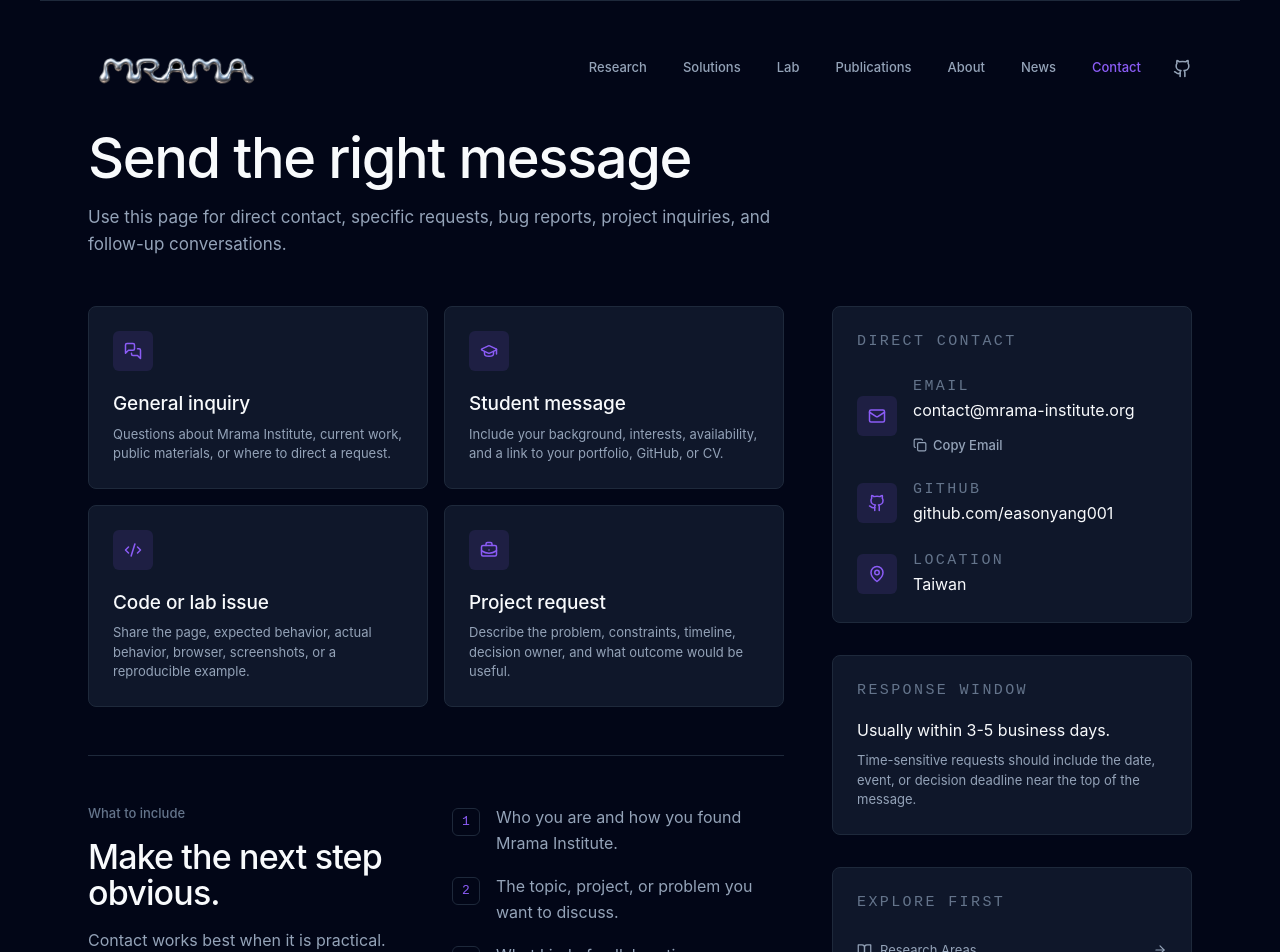
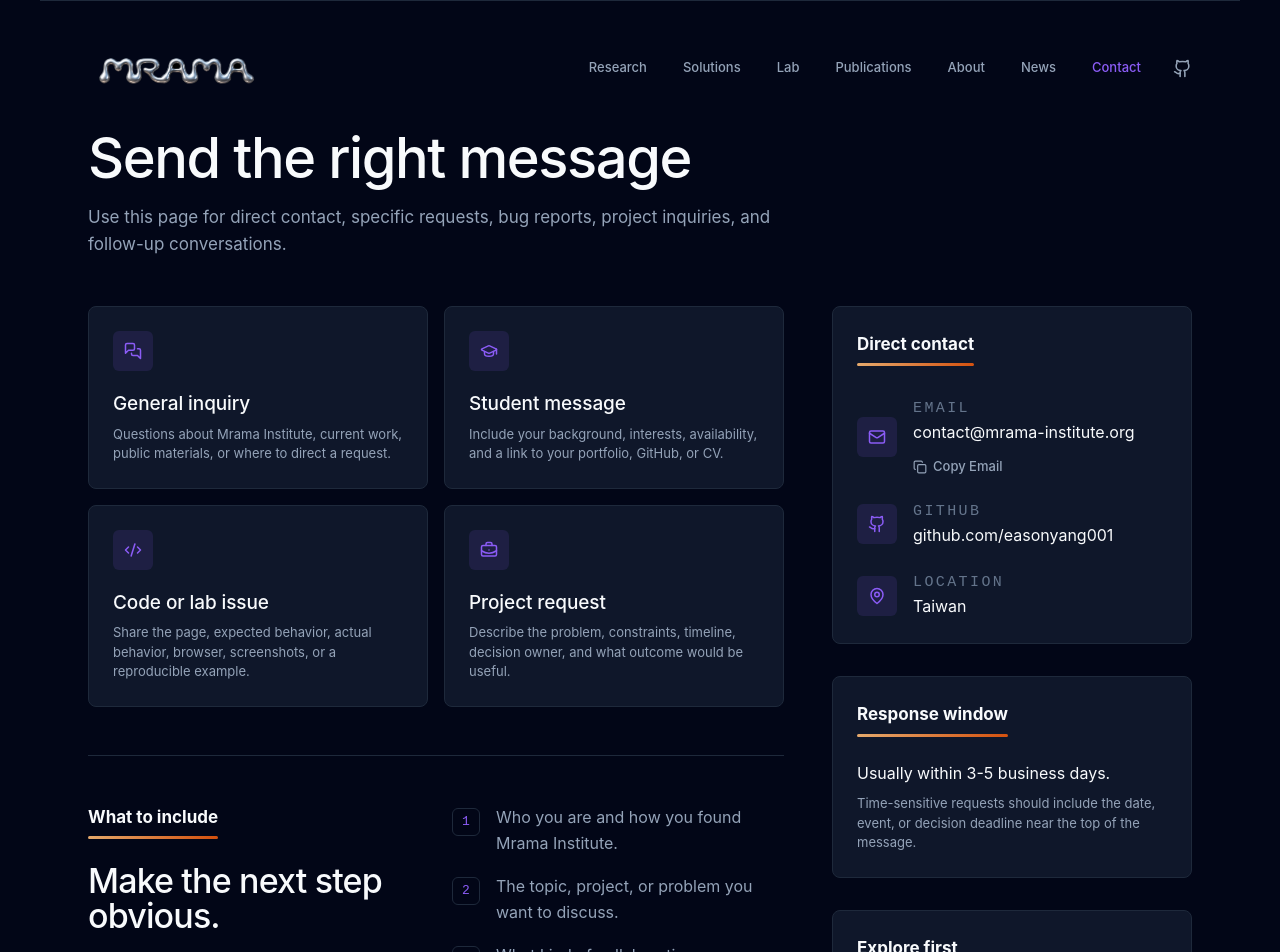
Before and after one commit to easonyang001/easonyang001.github.io, a React (Vite) app: page /contact in a window 1280 px wide. Shown: the top 952 px of the page. Built offline with nearby package versions, Linux system fonts and the light colour scheme.

Commit message:
style: emphasize about and contact section labels

```diff
--- a/src/components/about/AboutCollaboration.tsx
+++ b/src/components/about/AboutCollaboration.tsx
@@ -14,7 +14,7 @@ export default function AboutCollaboration() {
     <section className="section-container border-t border-border">
       <div className="grid grid-cols-1 gap-12 lg:grid-cols-2">
         <div>
-          <p className="text-small font-medium text-text-muted">Collaboration</p>
+          <p className="section-kicker">Collaboration</p>
           <h2 className="mt-4 text-h2 text-text-primary">Who we work with</h2>
           <div className="mt-6 space-y-5">
             {AUDIENCES.map((audience) => (
@@ -29,7 +29,7 @@ export default function AboutCollaboration() {
         </div>
 
         <div>
-          <p className="text-small font-medium text-text-muted">Join Mrama</p>
+          <p className="section-kicker">Join Mrama</p>
           <p className="mt-4 max-w-prose text-body-lg text-text-secondary">
             Reach out if you'd like to collaborate on research, contribute code, or discuss a project.
           </p>
--- a/src/components/about/AboutFAQ.tsx
+++ b/src/components/about/AboutFAQ.tsx
@@ -35,7 +35,7 @@ export default function AboutFAQ() {
 
   return (
     <section className="section-container border-t border-border">
-      <p className="text-small font-medium text-text-muted">FAQ</p>
+      <p className="section-kicker">FAQ</p>
       <h2 className="mt-4 text-h2 text-text-primary">Common questions</h2>
 
       <div className="mt-10 max-w-prose divide-y divide-border border-t border-border">
--- a/src/components/about/AboutFounder.tsx
+++ b/src/components/about/AboutFounder.tsx
@@ -77,7 +77,7 @@ export default function AboutFounder() {
 
   return (
     <section className="section-container border-t border-border">
-      <p className="text-small font-medium text-text-muted">Founding Team</p>
+      <p className="section-kicker">Founding Team</p>
       <h2 className="mt-4 text-h2 text-text-primary">One institute, built across two cultures</h2>
       <p className="mt-4 max-w-prose text-body-lg text-text-secondary">
         Mrama's co-founders bring together perspectives from Taiwan and France, united by a shared
@@ -91,7 +91,7 @@ export default function AboutFounder() {
       </div>
 
       <div className="mt-8 max-w-4xl border-t border-border pt-6">
-        <p className="text-small font-medium text-text-muted">Shared Responsibilities</p>
+        <p className="section-kicker">Shared Responsibilities</p>
         <div className="mt-3 flex flex-wrap gap-2">
           {RESPONSIBILITIES.map((item) => (
             <span key={item} className="rounded-md border border-border px-2 py-1 text-small text-text-secondary">
--- a/src/components/about/AboutHero.tsx
+++ b/src/components/about/AboutHero.tsx
@@ -23,7 +23,7 @@ export default function AboutHero() {
         </p>
 
         <div className="mt-8 max-w-prose">
-          <p className="text-small font-medium text-text-muted">Our Story</p>
+          <p className="section-kicker">Our Story</p>
           <div className="mt-4 space-y-4 text-body-lg text-text-secondary">
             <p>
               Mrama began with Chia-Chen in Taiwan and Alexandre in France, two young researchers
@@ -46,7 +46,7 @@ export default function AboutHero() {
         </div>
 
         <div className="mt-8 max-w-prose">
-          <p className="text-small font-medium text-text-muted">Organization</p>
+          <p className="section-kicker">Organization</p>
           <p className="mt-4 text-body-lg text-text-secondary">
             Mrama Institute is an independent, self-funded research project co-founded across
             Taiwan and France. It is not yet a registered legal entity. Its work focuses on
--- a/src/components/about/AboutNetwork.tsx
+++ b/src/components/about/AboutNetwork.tsx
@@ -16,7 +16,7 @@ const TIMELINE = [
 export default function AboutNetwork() {
   return (
     <section className="section-container border-t border-border">
-      <p className="text-small font-medium text-text-muted">Research Network</p>
+      <p className="section-kicker">Research Network</p>
       <h2 className="mt-4 text-h2 text-text-primary">Who's involved</h2>
       <p className="mt-4 max-w-prose text-body-lg text-text-secondary">
         Mrama is small by design today — this map and list grow as people join.
@@ -53,7 +53,7 @@ export default function AboutNetwork() {
         </div>
 
         <div>
-          <p className="text-small font-medium text-text-muted">Timeline</p>
+          <p className="section-kicker">Timeline</p>
           <div className="relative mt-6 border-l border-border pl-8">
             {TIMELINE.map((item) => (
               <div key={item.label} className="relative mb-8 last:mb-0">
--- a/src/components/about/AboutOpenScience.tsx
+++ b/src/components/about/AboutOpenScience.tsx
@@ -9,7 +9,7 @@ const CHANNELS = [
 export default function AboutOpenScience() {
   return (
     <section className="section-container border-t border-border">
-      <p className="text-small font-medium text-text-muted">Open Science</p>
+      <p className="section-kicker">Open Science</p>
       <h2 className="mt-4 text-h2 text-text-primary">Published in the open</h2>
       <p className="mt-4 max-w-prose text-body-lg text-text-secondary">
         Papers, code, and working demos are released publicly so results can be checked and built on.
--- a/src/components/about/AboutPrinciples.tsx
+++ b/src/components/about/AboutPrinciples.tsx
@@ -19,7 +19,7 @@ const CORE_VALUES = [
 export default function AboutPrinciples() {
   return (
     <section className="section-container border-t border-border">
-      <p className="text-small font-medium text-text-muted">Research Areas</p>
+      <p className="section-kicker">Research Areas</p>
       <h2 className="mt-4 text-h2 text-text-primary">What we work on</h2>
       <div className="mt-10 grid grid-cols-1 gap-6 sm:grid-cols-2 lg:grid-cols-3">
         {researchAreas.map((area) => {
@@ -36,7 +36,7 @@ export default function AboutPrinciples() {
 
       <div className="mt-16 grid grid-cols-1 gap-12 border-t border-border pt-12 lg:grid-cols-2">
         <div>
-          <p className="text-small font-medium text-text-muted">Why Mrama</p>
+          <p className="section-kicker">Why Mrama</p>
           <div className="mt-6 space-y-6">
             {WHY_MRAMA.map((item) => (
               <div key={item.title}>
@@ -48,7 +48,7 @@ export default function AboutPrinciples() {
         </div>
 
         <div>
-          <p className="text-small font-medium text-text-muted">Core Values</p>
+          <p className="section-kicker">Core Values</p>
           <ul className="mt-6 space-y-3">
             {CORE_VALUES.map((value) => (
               <li key={value} className="flex gap-3 text-body text-text-secondary">
--- a/src/components/about/AboutVisionMission.tsx
+++ b/src/components/about/AboutVisionMission.tsx
@@ -13,7 +13,7 @@ export default function AboutVisionMission() {
     <section className="section-container border-t border-border">
       <div className="grid grid-cols-1 gap-12 lg:grid-cols-2">
         <div>
-          <p className="text-small font-medium text-text-muted">Vision</p>
+          <p className="section-kicker">Vision</p>
           <p className="mt-4 max-w-prose text-body-lg text-text-secondary">
             To become a recognized independent research institute advancing quantum technologies
             through research, engineering, and open collaboration.
@@ -21,7 +21,7 @@ export default function AboutVisionMission() {
         </div>
 
         <div>
-          <p className="text-small font-medium text-text-muted">Mission</p>
+          <p className="section-kicker">Mission</p>
           <ul className="mt-4 space-y-3">
             {MISSION_ITEMS.map((item) => (
               <li key={item} className="flex gap-3 text-body text-text-secondary">
@@ -34,7 +34,7 @@ export default function AboutVisionMission() {
       </div>
 
       <div className="mt-12 border-t border-border pt-12">
-        <p className="text-small font-medium text-text-muted">Research Philosophy</p>
+        <p className="section-kicker">Research Philosophy</p>
         <div className="mt-4 flex flex-wrap gap-3">
           {PHILOSOPHY_ITEMS.map((item) => (
             <span
--- a/src/pages/ContactPage.tsx
+++ b/src/pages/ContactPage.tsx
@@ -66,7 +66,7 @@ export default function ContactPage() {
 
           <section className="grid gap-8 border-t border-border pt-12 lg:grid-cols-2">
             <div>
-              <p className="text-small font-medium text-text-muted">What to include</p>
+              <p className="section-kicker">What to include</p>
               <h2 className="mt-4 text-h2 text-text-primary">Make the next step obvious.</h2>
               <p className="mt-4 text-body text-text-secondary">
                 Contact works best when it is practical. Keep the message brief, but make the request,
@@ -87,7 +87,7 @@ export default function ContactPage() {
           </section>
 
           <section className="border-t border-border pt-12">
-            <p className="text-small font-medium text-text-muted">Email format</p>
+            <p className="section-kicker">Email format</p>
             <div className="mt-4 rounded-md border border-border bg-readout-bg p-5 font-mono text-small text-text-secondary">
               <p>Subject: [Request type] - [topic]</p>
               <br />
@@ -109,14 +109,14 @@ export default function ContactPage() {
 
         <aside className="space-y-8">
           <div className="glass-card p-6">
-            <p className="eyebrow">Direct contact</p>
+            <p className="section-kicker">Direct contact</p>
             <div className="mt-6">
               <ContactInfo />
             </div>
           </div>
 
           <div className="glass-card p-6">
-            <p className="eyebrow">Response window</p>
+            <p className="section-kicker">Response window</p>
             <p className="mt-4 text-body text-text-primary">Usually within 3-5 business days.</p>
             <p className="mt-2 text-small text-text-secondary">
               Time-sensitive requests should include the date, event, or decision deadline near the
@@ -125,7 +125,7 @@ export default function ContactPage() {
           </div>
 
           <div className="glass-card p-6">
-            <p className="eyebrow">Explore first</p>
+            <p className="section-kicker">Explore first</p>
             <div className="mt-4 divide-y divide-border">
               {QUICK_LINKS.map(({ label, href, icon: Icon }) => (
                 <Link
@@ -145,7 +145,7 @@ export default function ContactPage() {
 
           {site.location && (
             <div className="border-t border-border pt-6">
-              <p className="eyebrow">Base</p>
+              <p className="section-kicker">Base</p>
               <p className="mt-3 text-small text-text-secondary">
                 Mrama Institute is based in {site.location} and works with collaborators remotely.
               </p>
--- a/src/styles/index.css
+++ b/src/styles/index.css
@@ -27,6 +27,33 @@ h4 {
 
 .eyebrow {
   @apply font-mono text-mono-label uppercase text-text-muted;
+}
+
+.section-kicker {
+  @apply relative inline-block overflow-hidden pb-2 text-body-lg font-bold text-text-primary;
+}
+
+.section-kicker::before,
+.section-kicker::after {
+  content: "";
+  position: absolute;
+  left: 0;
+  right: 0;
+  bottom: 0;
+  height: 3px;
+  border-radius: 999px;
+}
+
+.section-kicker::before {
+  background: linear-gradient(90deg, #FDBA74, #EA580C);
+  opacity: 0.9;
+}
+
+.section-kicker::after {
+  background: linear-gradient(90deg, transparent 0%, rgba(255, 247, 237, 0.95) 50%, transparent 100%);
+  opacity: 0.9;
+  transform: translateX(-110%);
+  animation: section-kicker-sweep 2.8s ease-in-out infinite;
 }
 
 .glass-card {
@@ -92,6 +119,17 @@ h4 {
   }
 }
 
+@keyframes section-kicker-sweep {
+  0%,
+  22% {
+    transform: translateX(-110%);
+  }
+  58%,
+  100% {
+    transform: translateX(110%);
+  }
+}
+
 .bloch-spin {
   transform-origin: center;
   animation: bloch-spin 60s linear infinite;
```
